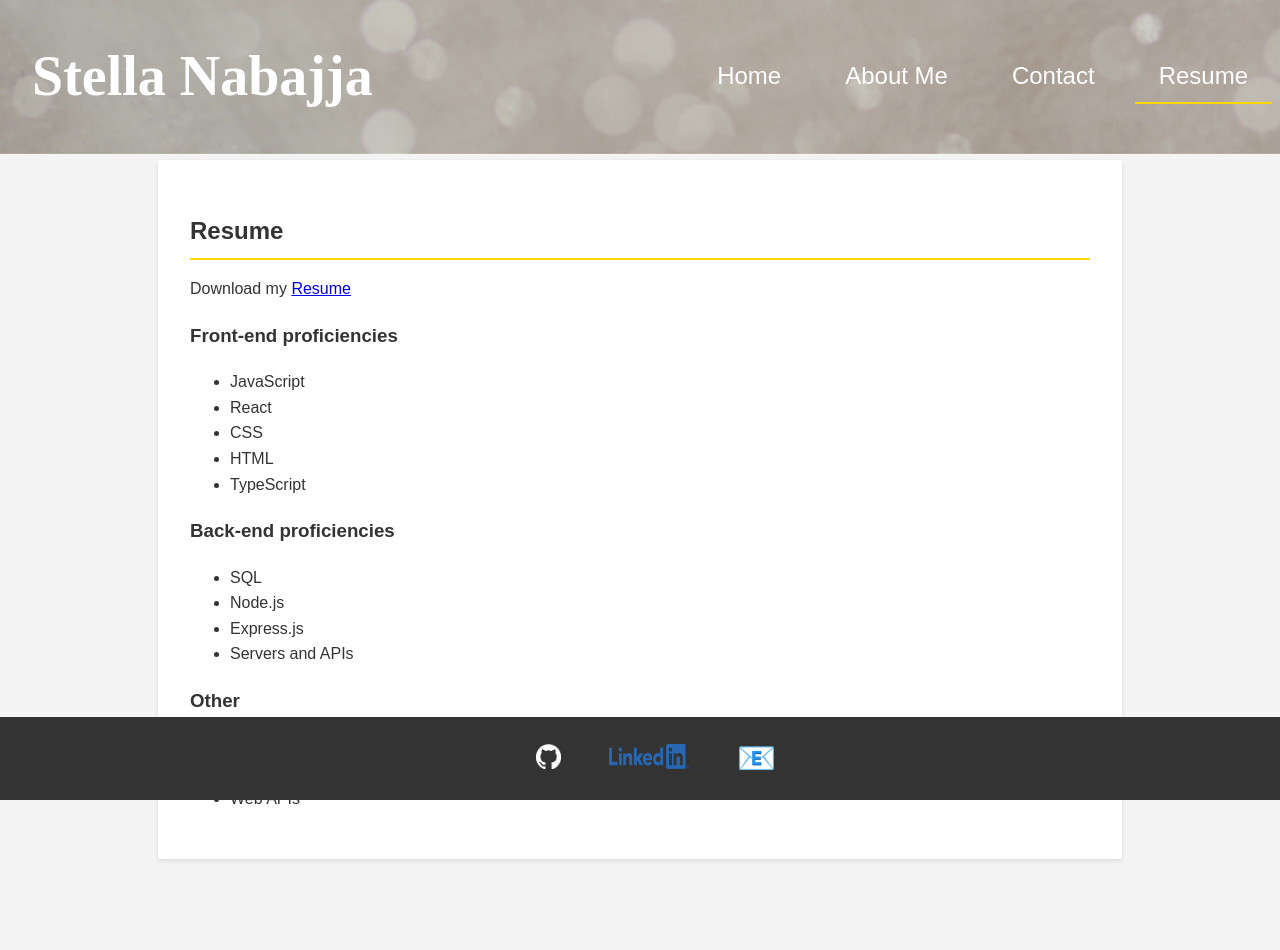
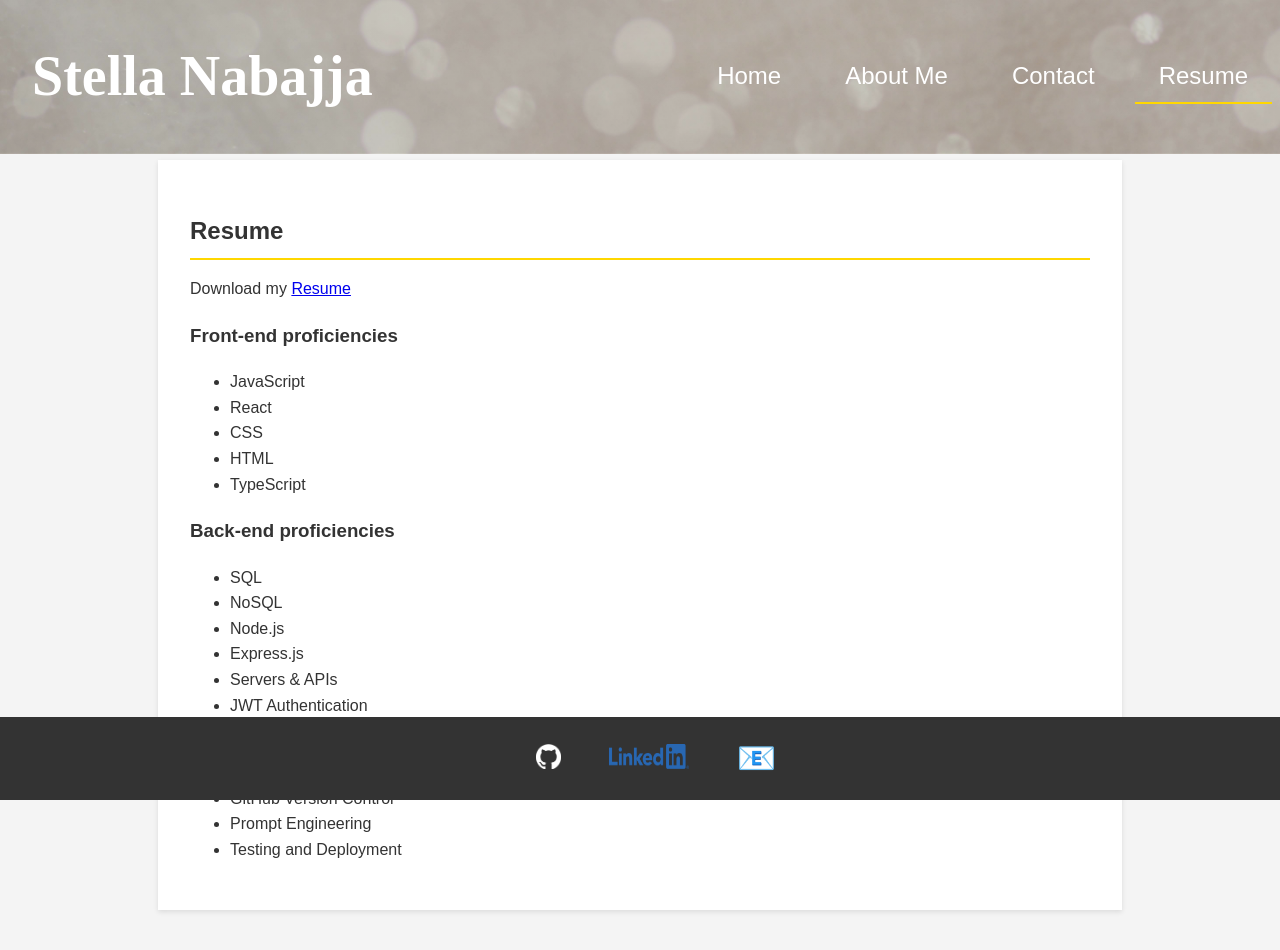
Before and after one commit to snabaj/react-portfolio, a React (Vite) app: page / in a window 1280 px wide. Both pictures are taken after a click on the button "Resume". Shown: the top 950 px of the page. Built offline with nearby package versions, Linux system fonts and the light colour scheme; the HTML template or start-up script is replaced by a standard one.

Commit message:
Refactor Resume component to update proficiencies

```diff
--- a/src/components/Resume.jsx
+++ b/src/components/Resume.jsx
@@ -16,15 +16,17 @@ function Resume() {
       <h3>Back-end proficiencies</h3>
       <ul>
         <li>SQL</li>
+        <li>NoSQL</li>
         <li>Node.js</li>
         <li>Express.js</li>
-        <li>Servers and APIs</li>
+        <li>Servers & APIs</li>
+        <li>JWT Authentication</li>
       </ul>
       <h3>Other</h3>
       <ul>
-        <li>GitHub</li>
-        <li>Prompt engineering</li>
-        <li>Web APIs</li>
+        <li>GitHub Version Control</li>
+        <li>Prompt Engineering</li>
+        <li>Testing and Deployment</li>
       </ul>
     </section>
     );
```
